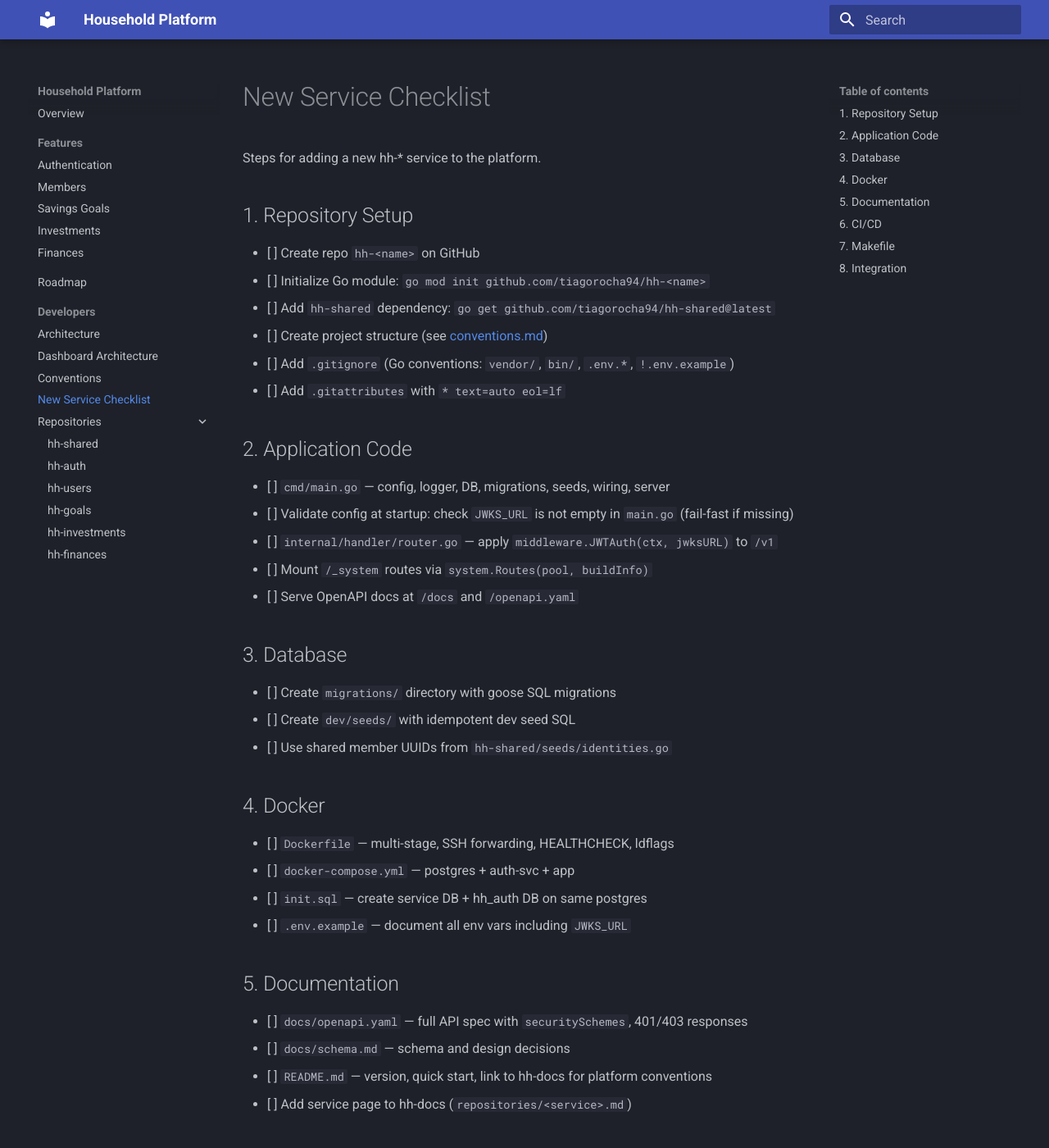
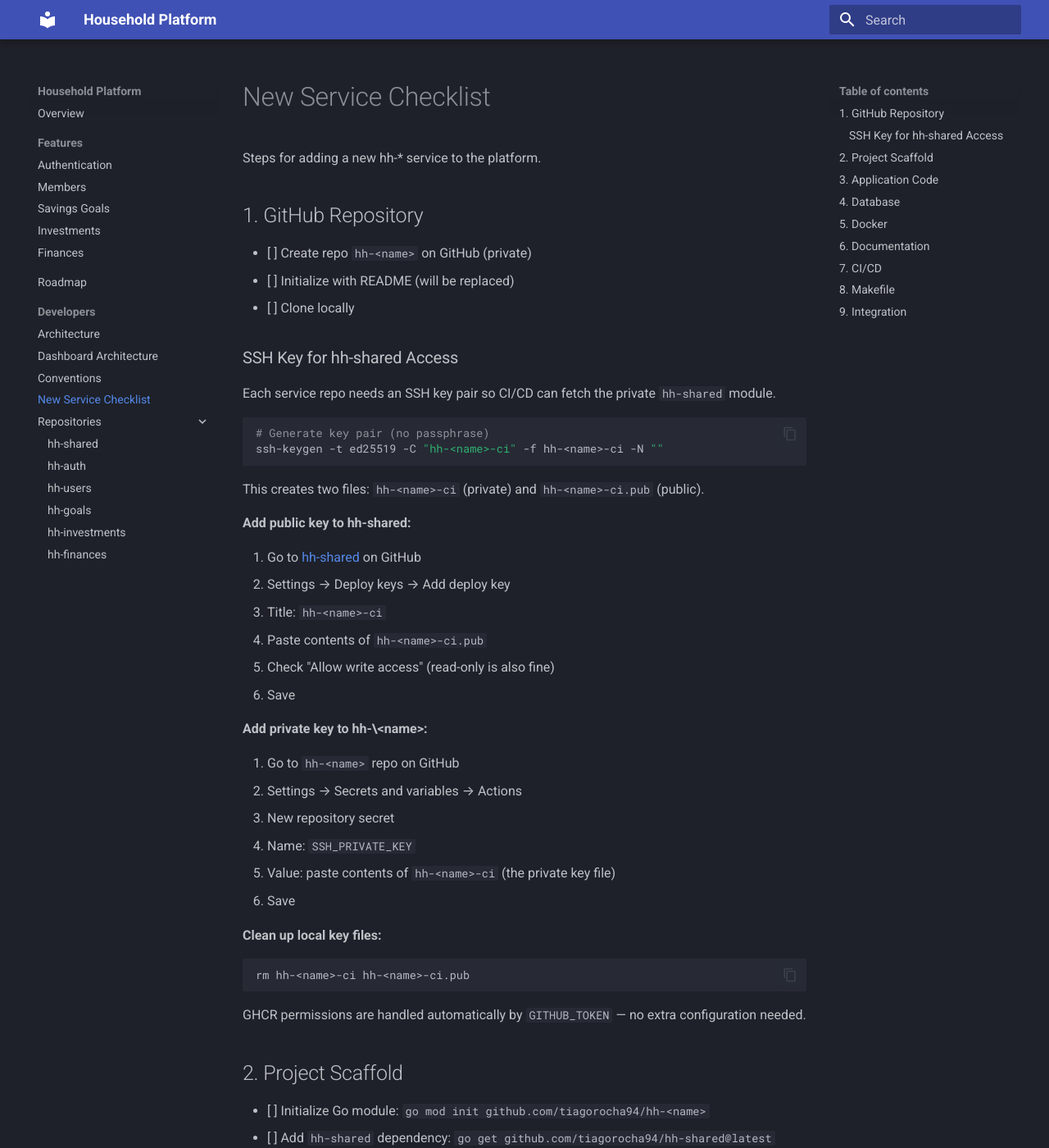
Before and after one commit to tiagorocha94/hh-docs, an MkDocs documentation site: the page built from docs/new-service-checklist.md, in a window 1280 px wide and 1400 px high. Shown: the whole window at 82% size. Built offline with MkDocs 1.6.1 and Material for MkDocs 9.7.7, drawn with Linux system fonts in a browser that asks for light colours; some of the changed text lies outside the part shown.

Commit message:
Add SSH key setup steps to new service checklist
- Added full SSH key generation, deploy key, and secret setup instructions
- Reorganised checklist sections (GitHub repo setup is now step 1)
- Added dev/ Docker files and git hooks to checklist
- Added hh-docs update steps (feature page, repo page, nav, architecture)

````diff
--- a/docs/new-service-checklist.md
+++ b/docs/new-service-checklist.md
@@ -2,56 +2,103 @@
 
 Steps for adding a new hh-* service to the platform.
 
-## 1. Repository Setup
+## 1. GitHub Repository
 
-- [ ] Create repo `hh-<name>` on GitHub
+- [ ] Create repo `hh-<name>` on GitHub (private)
+- [ ] Initialize with README (will be replaced)
+- [ ] Clone locally
+
+### SSH Key for hh-shared Access
+
+Each service repo needs an SSH key pair so CI/CD can fetch the private
+`hh-shared` module.
+
+```bash
+# Generate key pair (no passphrase)
+ssh-keygen -t ed25519 -C "hh-<name>-ci" -f hh-<name>-ci -N ""
+```
+
+This creates two files: `hh-<name>-ci` (private) and `hh-<name>-ci.pub` (public).
+
+**Add public key to hh-shared:**
+
+1. Go to [hh-shared](https://github.com/tiagorocha94/hh-shared) on GitHub
+2. Settings → Deploy keys → Add deploy key
+3. Title: `hh-<name>-ci`
+4. Paste contents of `hh-<name>-ci.pub`
+5. Check "Allow write access" (read-only is also fine)
+6. Save
+
+**Add private key to hh-\<name\>:**
+
+1. Go to `hh-<name>` repo on GitHub
+2. Settings → Secrets and variables → Actions
+3. New repository secret
+4. Name: `SSH_PRIVATE_KEY`
+5. Value: paste contents of `hh-<name>-ci` (the private key file)
+6. Save
+
+**Clean up local key files:**
+
+```bash
+rm hh-<name>-ci hh-<name>-ci.pub
+```
+
+GHCR permissions are handled automatically by `GITHUB_TOKEN` — no extra
+configuration needed.
+
+## 2. Project Scaffold
+
 - [ ] Initialize Go module: `go mod init github.com/tiagorocha94/hh-<name>`
 - [ ] Add `hh-shared` dependency: `go get github.com/tiagorocha94/hh-shared@latest`
-- [ ] Create project structure (see [conventions.md](conventions.md))
-- [ ] Add `.gitignore` (Go conventions: `vendor/`, `bin/`, `.env.*`, `!.env.example`)
-- [ ] Add `.gitattributes` with `* text=auto eol=lf`
+- [ ] Create project structure (see [conventions](conventions.md#project-structure))
+- [ ] Add `.gitignore`, `.gitattributes` (`* text=auto eol=lf`), `.dockerignore`
 
-## 2. Application Code
+## 3. Application Code
 
 - [ ] `cmd/main.go` — config, logger, DB, migrations, seeds, wiring, server
-- [ ] Validate config at startup: check `JWKS_URL` is not empty in `main.go` (fail-fast if missing)
+- [ ] Validate config at startup: check `JWKS_URL` is not empty (fail-fast)
 - [ ] `internal/handler/router.go` — apply `middleware.JWTAuth(ctx, jwksURL)` to `/v1`
 - [ ] Mount `/_system` routes via `system.Routes(pool, buildInfo)`
 - [ ] Serve OpenAPI docs at `/docs` and `/openapi.yaml`
 
-## 3. Database
+## 4. Database
 
 - [ ] Create `migrations/` directory with goose SQL migrations
 - [ ] Create `dev/seeds/` with idempotent dev seed SQL
 - [ ] Use shared member UUIDs from `hh-shared/seeds/identities.go`
 
-## 4. Docker
+## 5. Docker
 
 - [ ] `Dockerfile` — multi-stage, SSH forwarding, HEALTHCHECK, ldflags
-- [ ] `docker-compose.yml` — postgres + auth-svc + app
-- [ ] `init.sql` — create service DB + hh_auth DB on same postgres
+- [ ] `dev/docker-compose.yml` — postgres + auth-svc + app
+- [ ] `dev/init.sql` — create service DB + hh_auth DB on same postgres
+- [ ] `dev/Dockerfile` — dev image (production image + seeds)
 - [ ] `.env.example` — document all env vars including `JWKS_URL`
 
-## 5. Documentation
+## 6. Documentation
 
 - [ ] `docs/openapi.yaml` — full API spec with `securitySchemes`, 401/403 responses
 - [ ] `docs/schema.md` — schema and design decisions
-- [ ] `README.md` — version, quick start, link to hh-docs for platform conventions
-- [ ] Add service page to hh-docs (`repositories/<service>.md`)
+- [ ] `README.md` — version, quick start, link to hh-docs
+- [ ] Add feature page to hh-docs (`features/<name>.md`)
+- [ ] Add repository page to hh-docs (`repositories/hh-<name>.md`)
 
-## 6. CI/CD
+## 7. CI/CD
 
-- [ ] `.github/workflows/ci.yml` — build, vet, fmt, unit tests, integration tests
-- [ ] `.github/workflows/cd.yml` — full tests + Docker push
-- [ ] Add `SSH_PRIVATE_KEY` secret for hh-shared access
+- [ ] `.github/workflows/ci.yml` — vet, mod tidy, build, unit tests, integration tests
+- [ ] `.github/workflows/cd.yml` — full tests + Docker push (production + dev images)
+- [ ] `.githooks/pre-commit` — vet, go mod tidy check
+- [ ] `.githooks/pre-push` — build, unit tests, integration tests
 
-## 7. Makefile
+## 8. Makefile
 
-Standard targets: `init`, `up`, `down`, `logs`, `ps`, `migrate-up`, `migrate-down`, `migrate-status`
+Standard targets: `help`, `init`, `up`, `down`, `logs`, `ps`, `migrate-up`, `migrate-down`, `migrate-status`
 
-## 8. Integration
+## 9. Integration
 
-- [ ] Add service to `hh/infra/docker-compose.yml` (GHCR image)
+- [ ] Add service to `hh-infra/docker-compose.yml` (GHCR image)
 - [ ] Add nginx upstream and location block
-- [ ] Add to `hh/go.work` if using workspace mode
-- [ ] Update hh-docs repository table in README
+- [ ] Add database to `hh-infra/postgres/init.sql`
+- [ ] Update hh-docs architecture page (repo table, dependency diagram)
+- [ ] Update hh-docs nav (mkdocs.yml)
````
Also changed, not shown: docs/features/finances.md (+10 -10 lines).
